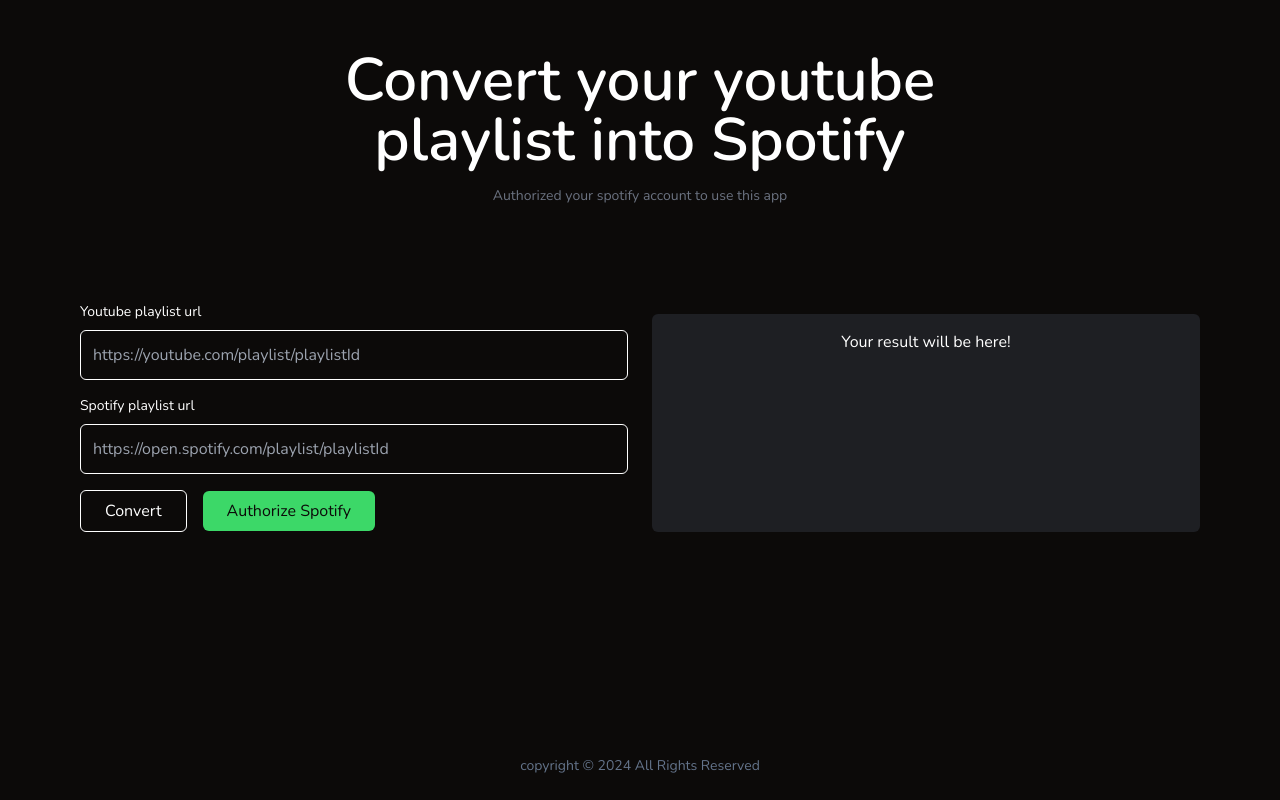
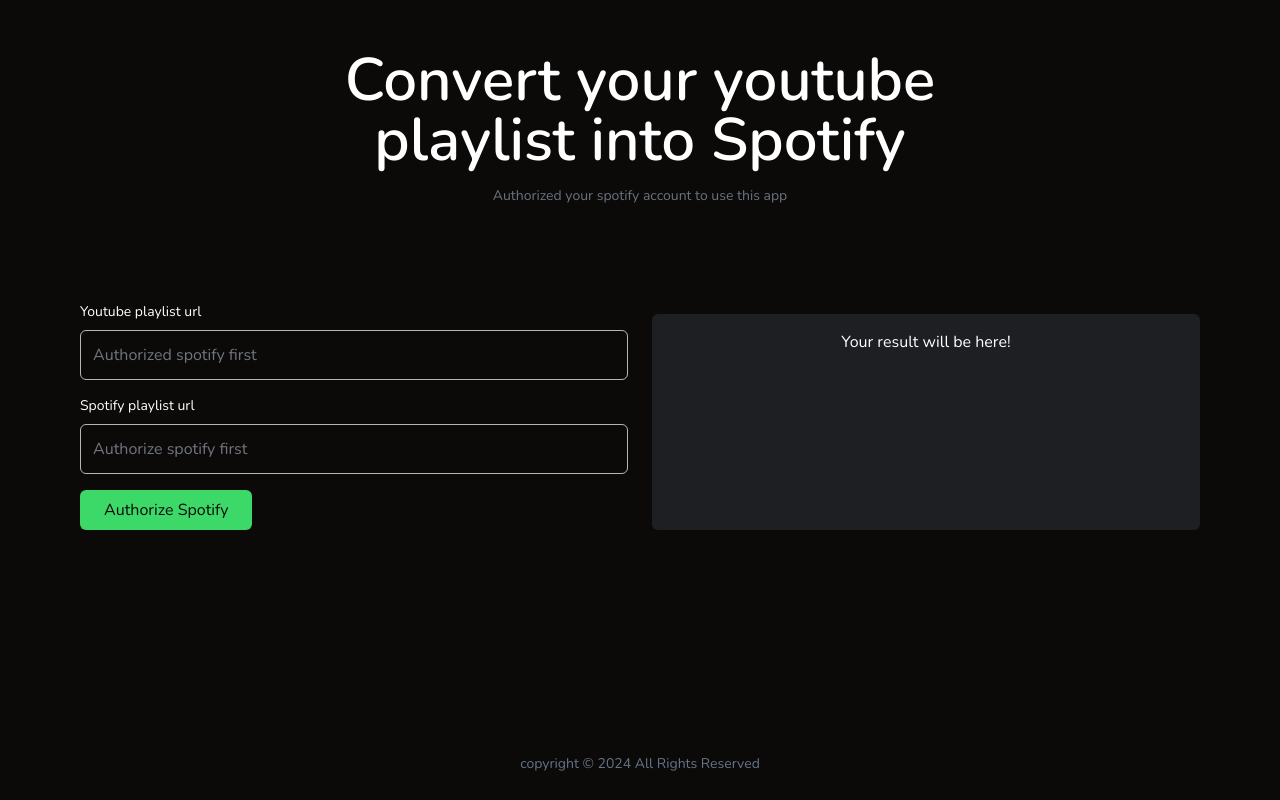
Before and after one commit to RidloGhifary/youtube-playlist-converter, a Next.js app: page / in a window 1280 px wide. Shown: the part 1750-2550 px from the top of the page. Built offline with nearby package versions, Linux system fonts and the light colour scheme.

Commit message:
refactor: added reset form & handle code on submit button

```diff
--- a/components/FormConvert.tsx
+++ b/components/FormConvert.tsx
@@ -41,6 +41,7 @@
     register,
     handleSubmit,
     formState: { errors },
+    reset,
   } = useForm<{ youtube: string; spotify: string }>({
     resolver: yupResolver(schema),
     defaultValues: {
@@ -118,6 +119,7 @@
 
       toast.success("Playlist inserted successfully!");
       setResult(titles);
+      reset();
     } catch (error) {
       toast.error("Something went wrong!");
     } finally {
@@ -168,8 +170,12 @@
                 {...register("youtube")}
                 type="text"
                 id="youtube"
-                disabled={loading}
-                placeholder="https://youtube.com/playlist/playlistId"
+                disabled={loading || !code}
+                placeholder={
+                  !code
+                    ? "Authorized spotify first"
+                    : "https://youtube.com/playlist/playlistId"
+                }
                 className="w-full rounded-md bg-transparent border border-white p-3 outline-none ring-0 disabled:opacity-70 disabled:cursor-not-allowed"
               />
             </div>
@@ -188,22 +194,27 @@
                 {...register("spotify")}
                 type="text"
                 id="spotify"
-                disabled={loading}
-                placeholder="https://open.spotify.com/playlist/playlistId"
+                disabled={loading || !code}
+                placeholder={
+                  !code
+                    ? "Authorize spotify first"
+                    : "https://open.spotify.com/playlist/playlistId"
+                }
                 className="w-full rounded-md bg-transparent border border-white p-3 outline-none ring-0 disabled:opacity-70 disabled:cursor-not-allowed"
               />
             </div>
             <div className="flex gap-4 items-center">
-              <Button disabled={loading} type="submit">
-                Convert
-              </Button>
-              {!code && (
+              {!code ? (
                 <Button
                   disabled={loading}
                   type="button"
                   className="border-none bg-[#3cd868] text-stone-950"
                   onClick={authorizeSpotify}>
-                  Authorize Spotify
+                  {loading ? "Loading..." : "Authorize Spotify"}
+                </Button>
+              ) : (
+                <Button disabled={loading} type="submit">
+                  {loading ? "Loading..." : "Convert"}
                 </Button>
               )}
             </div>
```
